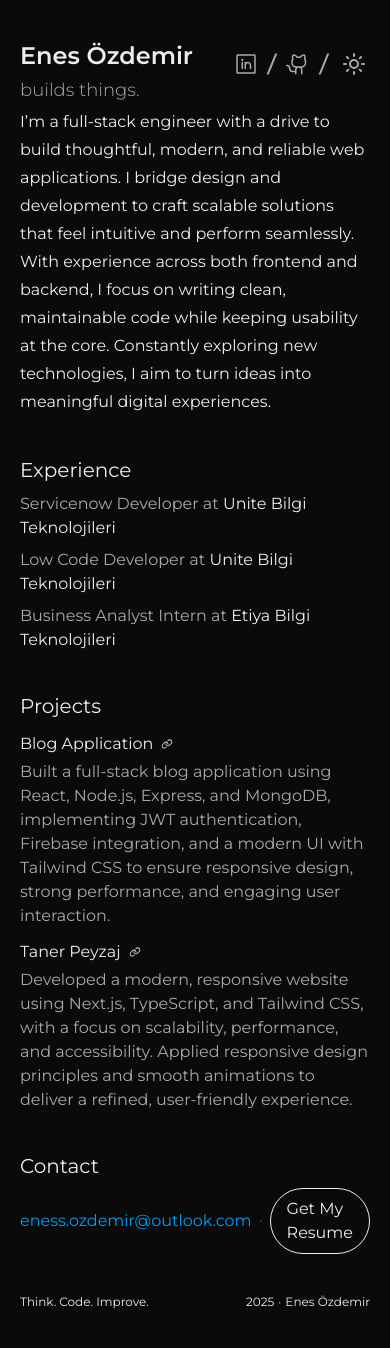
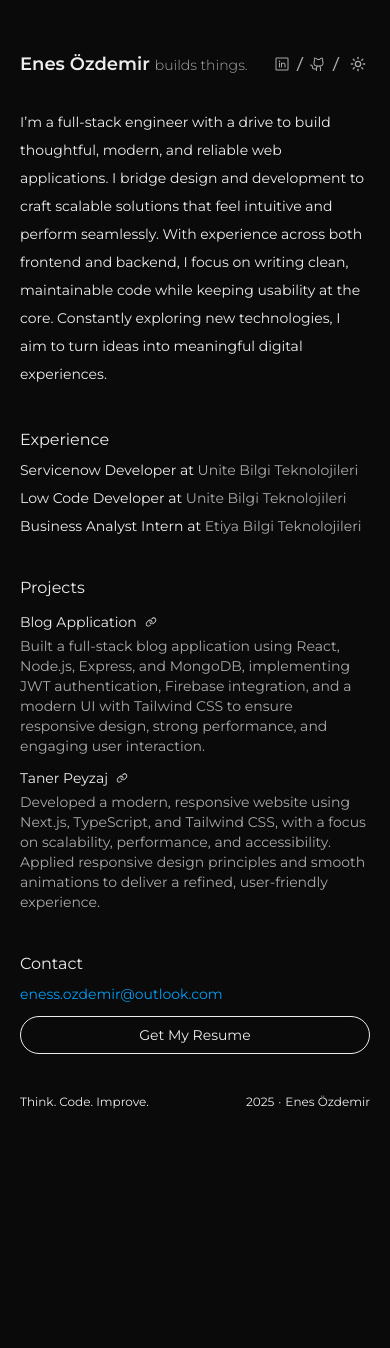
Before and after one commit to enessozdemir/personal-website, a React (Vite) app: page / in a window 390 px wide. After the commit the page ends 1150 px from the top, so only its background shows below. Built offline with nearby package versions, Linux system fonts and the light colour scheme.

Commit message:
refactor: update layout structure and improve responsiveness

```diff
--- a/src/App.tsx
+++ b/src/App.tsx
@@ -7,7 +7,7 @@ import Projects from "./modules/projects/components/Projects";
 
 function App() {
   return (
-    <div className="w-screen lg:max-w-2xl min-h-screen mx-auto py-10 px-5">
+    <div className="w-full lg:max-w-2xl min-h-screen mx-auto py-10 px-5">
       <Header />
       <About />
       <Experience />
--- a/src/modules/about/components/About.tsx
+++ b/src/modules/about/components/About.tsx
@@ -1,6 +1,6 @@
 const About = () => {
   return (
-    <div id="about" className="text-md mt-5 leading-7">
+    <div id="about" className="text-sm sm:text-base mt-5 leading-7">
       I’m a full-stack engineer with a drive to build thoughtful, modern, and
       reliable web applications. I bridge design and development to craft
       scalable solutions that feel intuitive and perform seamlessly. With
--- a/src/modules/contact/components/Contact.tsx
+++ b/src/modules/contact/components/Contact.tsx
@@ -6,19 +6,19 @@ const Contact = () => {
     <div className="mt-10">
       <Title content="Contact" />
 
-      <div className="flex gap-1 items-center">
-        <span className="text-blue">
+      <div className="flex flex-col sm:flex-row sm:items-center gap-3 sm:gap-1">
+        <span className="text-blue text-sm sm:text-base">
           <a href="mailto:eness.ozdemir@outlook.com">
             eness.ozdemir@outlook.com
           </a>
         </span>
 
-        <PiDot className="w-10 h-10" />
+        <PiDot className="w-10 h-10 hidden sm:block" />
 
         <a
           href="/cv/Enes_Ozdemir_Resume.pdf"
           download={"Enes Özdemir Resume"}
-          className="border rounded-full py-2 px-4 hover:opacity-80 transition-all"
+          className="border rounded-full py-2 px-4 hover:opacity-80 transition-all text-sm sm:text-base text-center"
         >
           Get My Resume
         </a>
--- a/src/modules/experience/components/JobItem.tsx
+++ b/src/modules/experience/components/JobItem.tsx
@@ -6,9 +6,9 @@ type JobItemProps = {
 
 const JobItem = ({ position, company, href }: JobItemProps) => {
   return (
-    <p className="text-lighter mt-2">
+    <p className="text-sm sm:text-base mt-2">
       {position} at{" "}
-      <a className="text-light" href={href} target="_blank" rel="noreferrer">
+      <a className="low-opacity" href={href} target="_blank" rel="noreferrer">
         {company}
       </a>
     </p>
--- a/src/modules/header/components/Header.tsx
+++ b/src/modules/header/components/Header.tsx
@@ -3,7 +3,7 @@ import HeaderLogo from "./HeaderLogo";
 
 const Header = () => {
   return (
-    <header className="sticky w-full h-12 flex justify-between">
+    <header className="sticky w-full h-12 flex justify-between items-center">
       {/* Logo */}
       <HeaderLogo />
       {/* Actions */}
--- a/src/modules/header/components/HeaderActions.tsx
+++ b/src/modules/header/components/HeaderActions.tsx
@@ -6,16 +6,16 @@ const HeaderActions = () => {
     <div className="flex items-center gap-0.5 low-opacity">
       {/* LinkedIn Icon */}
       <a href="https://www.linkedin.com/in/enessozdemir/" target="_blank">
-        <PiLinkedinLogo className="h-6 w-6 hover:opacity-60 transition-opacity duration-200" />
+        <PiLinkedinLogo className="w-4 h-4 sm:w-6 sm:h-6 hover:opacity-60 transition-opacity duration-200" />
       </a>
       {/* Slash Icon */}
-      <RxSlash className="h-6 w-6" />
+      <RxSlash className="w-4 h-4 sm:w-6 sm:h-6" />
       {/* GitHub Icon */}
       <a href="https://github.com/enessozdemir" target="_blank">
-        <PiGithubLogo className="h-6 w-6 hover:opacity-60 transition-opacity duration-200" />
+        <PiGithubLogo className="w-4 h-4 sm:w-6 sm:h-6 hover:opacity-60 transition-opacity duration-200" />
       </a>
       {/* Slash Icon */}
-      <RxSlash className="h-6 w-6" />
+      <RxSlash className="w-4 h-4 sm:w-6 sm:h-6" />
       {/* Theme Toggle Button */}
       <ThemeToggle />
     </div>
--- a/src/modules/header/components/HeaderLogo.tsx
+++ b/src/modules/header/components/HeaderLogo.tsx
@@ -1,9 +1,9 @@
 const HeaderLogo = () => {
   return (
     <a href="#">
-      <h1 className="text-2xl font-semibold">
+      <h1 className="text-lg sm:text-2xl font-semibold">
         Enes Özdemir{" "}
-        <span className="text-lg low-opacity font-light">builds things.</span>
+        <span className="text-sm sm:text-lg low-opacity font-light">builds things.</span>
       </h1>
     </a>
   );
--- a/src/modules/header/components/ThemeToggle.tsx
+++ b/src/modules/header/components/ThemeToggle.tsx
@@ -12,9 +12,9 @@ const ThemeToggle = () => {
       style={{ animationDuration: "1.5s" }}
     >
       {theme === "dark" ? (
-        <LuSun className="h-6 w-6" />
+        <LuSun className="w-4 h-4 sm:w-6 sm:h-6" />
       ) : (
-        <LuMoon className="h-6 w-6" />
+        <LuMoon className="w-4 h-4 sm:w-6 sm:h-6" />
       )}
     </button>
   );
--- a/src/modules/projects/components/ProjectItem.tsx
+++ b/src/modules/projects/components/ProjectItem.tsx
@@ -13,14 +13,14 @@ const ProjectItem = ({
 }: ProjectItemProps) => {
   return (
     <div className="mt-3">
-      <div className="flex gap-2 items-center">
+      <div className="flex gap-2 items-center text-sm sm:text-base">
         <a href={href} target="_blank">
           {projectTitle}
         </a>
         <PiLink className="w-3 h-3" />
       </div>
 
-      <p className="text-lighter text-md mt-1">{projectDescription}</p>
+      <p className="text-lighter text-sm sm:text-base mt-1">{projectDescription}</p>
     </div>
   );
 };
--- a/src/modules/shared/components/Title.tsx
+++ b/src/modules/shared/components/Title.tsx
@@ -1,5 +1,5 @@
 const Title = ({ content }: { content: string }) => {
-  return <h2 className="text-xl mb-2">{content}</h2>;
+  return <h2 className="text-base sm:text-xl mb-2">{content}</h2>;
 };
 
 export default Title;
```
